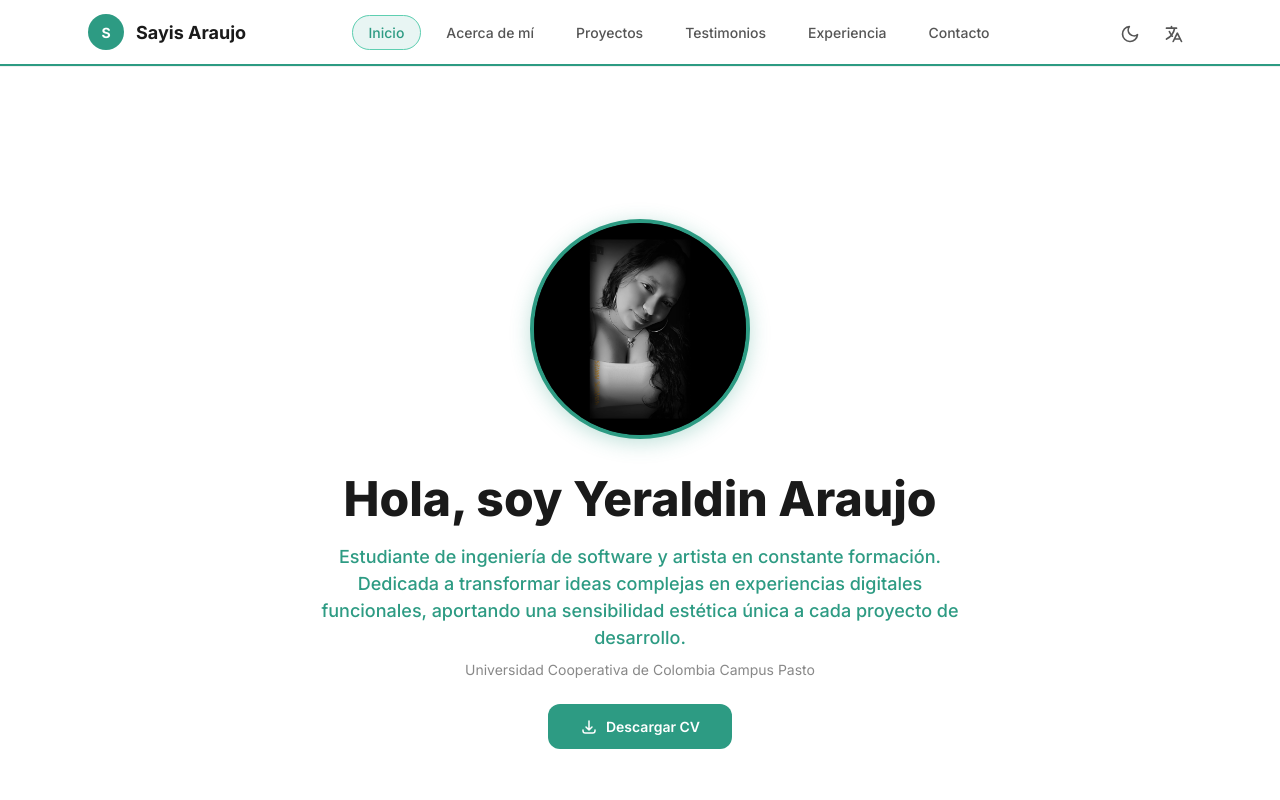
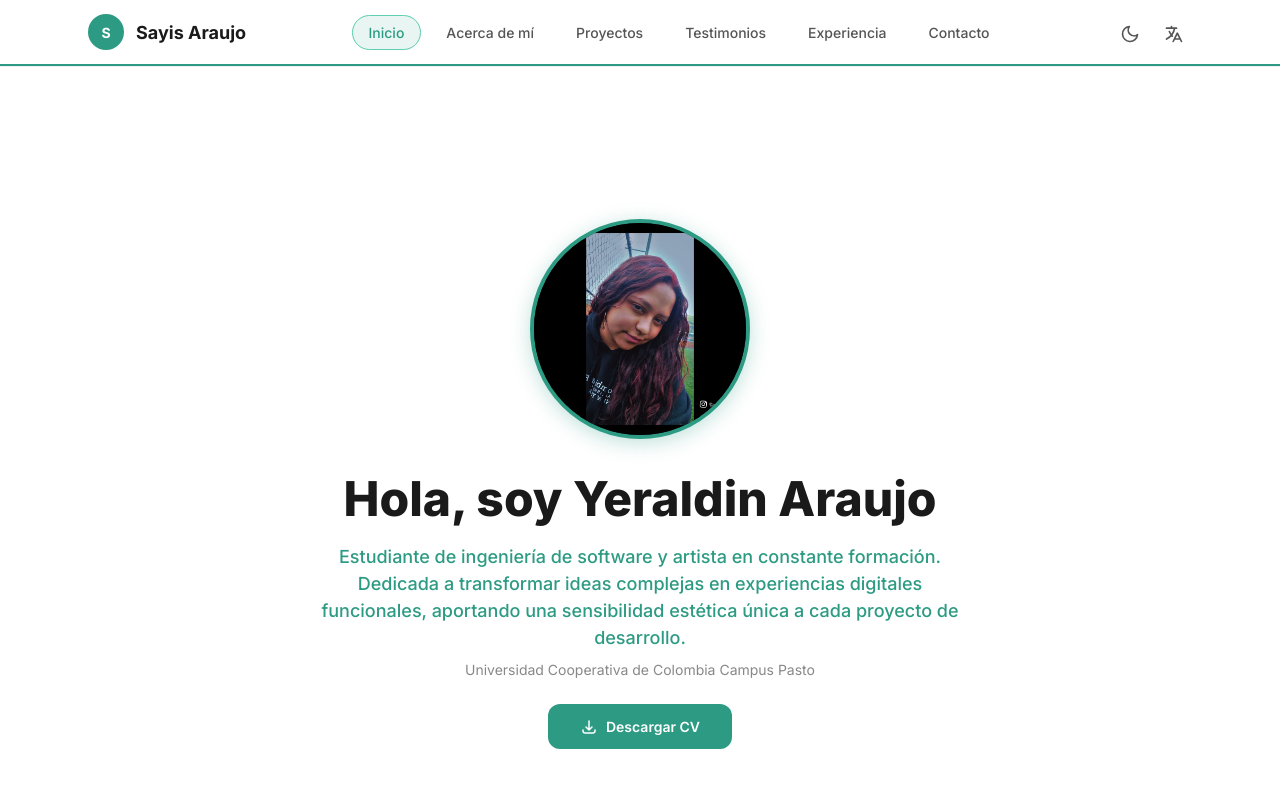
Before and after one commit to Yeraldin3139/portafolio, a Next.js app: page / in a window 1280 px wide. Shown: the top 800 px of the page. Built offline with nearby package versions, Linux system fonts and the light colour scheme.

Commit message:
modificacion foto

```diff
--- a/components/Hero.tsx
+++ b/components/Hero.tsx
@@ -33,7 +33,7 @@ export default function Hero() {
           boxShadow: "0 4px 20px rgba(45,155,131,0.3)",
           position: "relative", backgroundColor: "#1a1a1a"
         }}>
-          <Image src="/images/foto.jpg" alt="Yeraldin" fill style={{ objectFit: "cover" }} priority />
+          <Image src="/images/foto2.jpg" alt="Yeraldin" fill style={{ objectFit: "cover" }} priority />
         </div>
 
         {/* Textos */}
```
Also changed, not shown: public/images/foto2.jpg (added).
